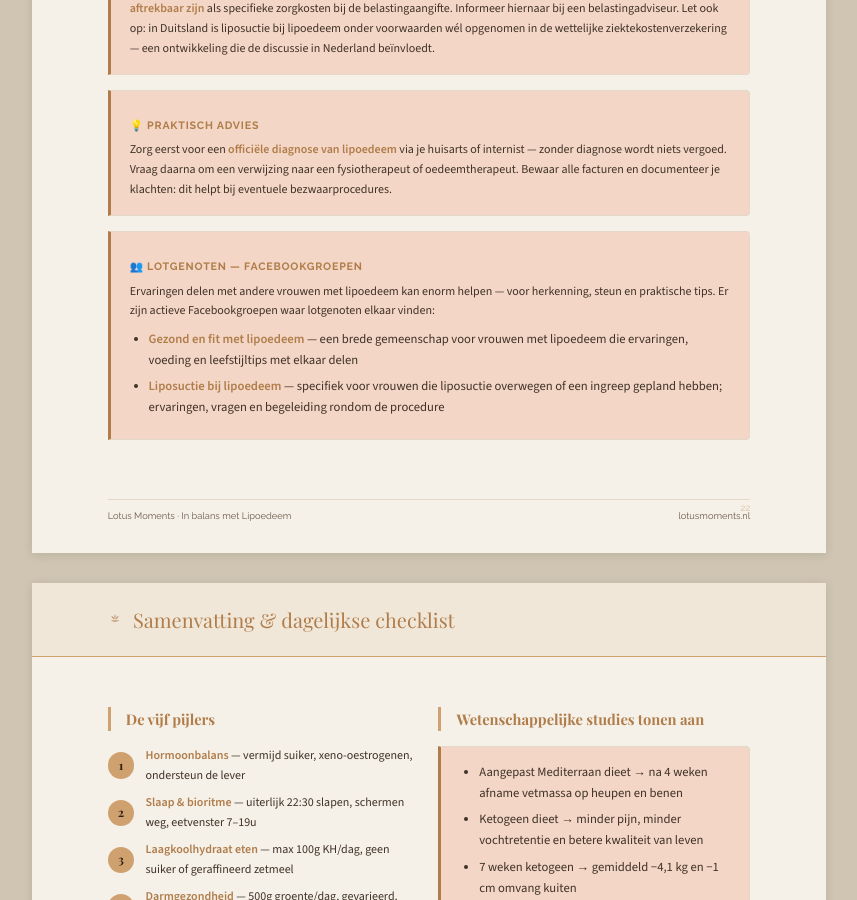
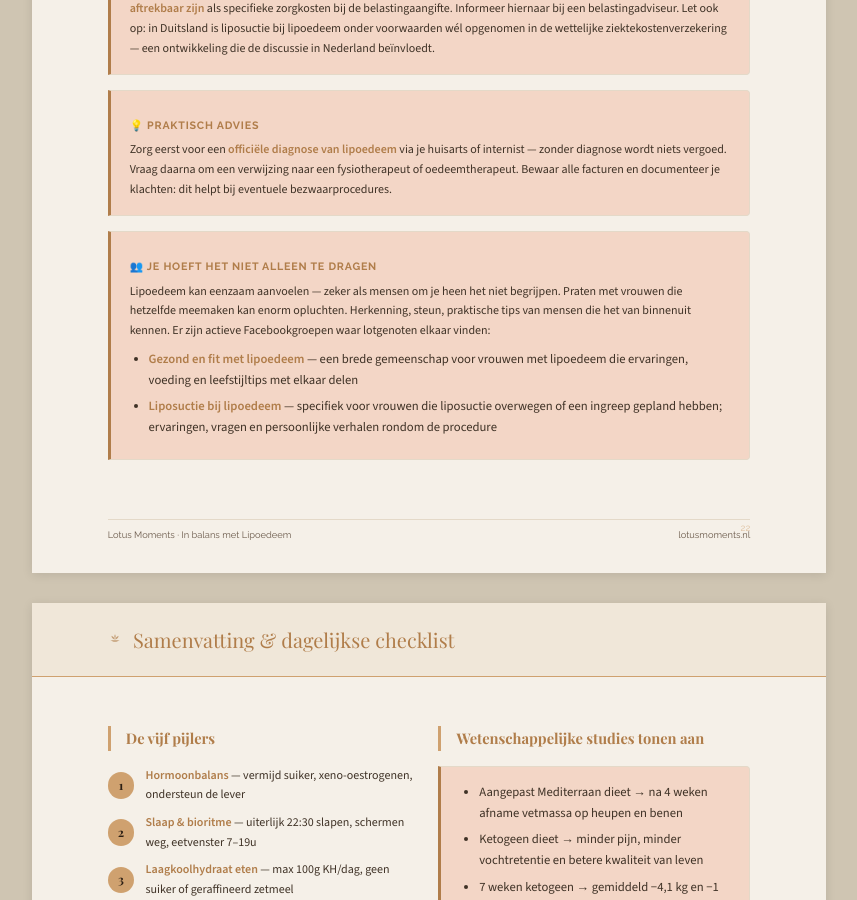
Before and after one commit to LotusMoments/website, a Jekyll site: the page voedingsprotocol-lipoedeem.html, which Jekyll copies as it is, in a window 1280 px wide and 900 px high, scrolled down 27766 px. Shown: the whole window, without its empty margins (211-1068 px from the left). Built offline with Jekyll 4.4.1, drawn with Linux system fonts in a browser that asks for light colours; some web fonts are replaced.

Commit message:
Ebook: tekst lotgenoten-blok warmer en bemoedigender verwoord

```diff
--- a/voedingsprotocol-lipoedeem.html
+++ b/voedingsprotocol-lipoedeem.html
@@ -1961,11 +1961,11 @@ blockquote {
   </div>
 
   <div class="box box-soft" style="margin-top:3mm">
-    <h4>👥 Lotgenoten — Facebookgroepen</h4>
-    <p style="font-size:9pt;margin-bottom:2mm">Ervaringen delen met andere vrouwen met lipoedeem kan enorm helpen — voor herkenning, steun en praktische tips. Er zijn actieve Facebookgroepen waar lotgenoten elkaar vinden:</p>
+    <h4>👥 Je hoeft het niet alleen te dragen</h4>
+    <p style="font-size:9pt;margin-bottom:2mm">Lipoedeem kan eenzaam aanvoelen — zeker als mensen om je heen het niet begrijpen. Praten met vrouwen die hetzelfde meemaken kan enorm opluchten. Herkenning, steun, praktische tips van mensen die het van binnenuit kennen. Er zijn actieve Facebookgroepen waar lotgenoten elkaar vinden:</p>
     <ul style="font-size:9pt;margin:0">
       <li><strong>Gezond en fit met lipoedeem</strong> — een brede gemeenschap voor vrouwen met lipoedeem die ervaringen, voeding en leefstijltips met elkaar delen</li>
-      <li><strong>Liposuctie bij lipoedeem</strong> — specifiek voor vrouwen die liposuctie overwegen of een ingreep gepland hebben; ervaringen, vragen en begeleiding rondom de procedure</li>
+      <li><strong>Liposuctie bij lipoedeem</strong> — specifiek voor vrouwen die liposuctie overwegen of een ingreep gepland hebben; ervaringen, vragen en persoonlijke verhalen rondom de procedure</li>
     </ul>
   </div>
 
```
